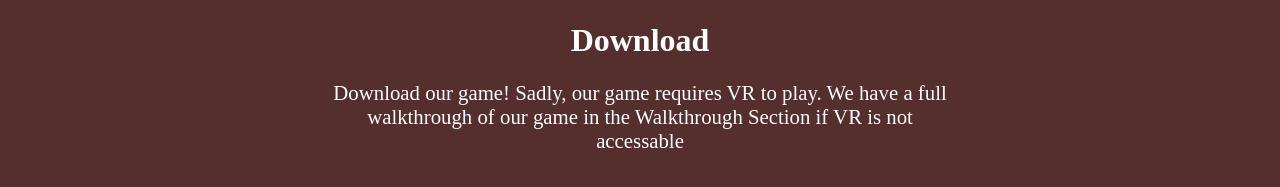
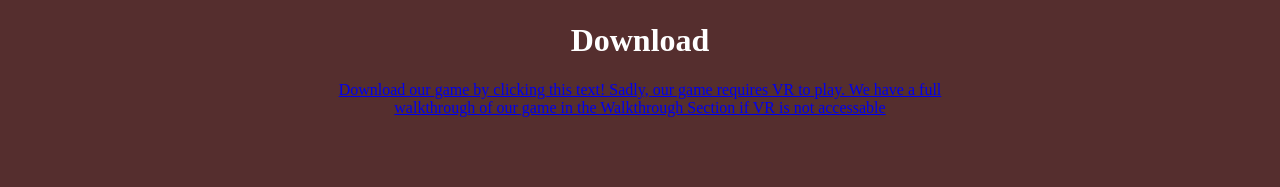
Before and after one commit to ryanbevan3/ryanbevan3.github.io, a plain HTML site: page youtube.html in a window 1280 px wide. Shown: the part 55-242 px from the top of the page. Drawn offline with Linux system fonts and the light colour scheme.

Commit message:
Add files via upload

```diff
--- a/youtube.html
+++ b/youtube.html
@@ -23,7 +23,7 @@
 		<div class="container">
             <div class="homeHeader">
                 <h1>Download</h1>
-				<p>Download our game! Sadly, our game requires VR to play. We have a full walkthrough of our game in the Walkthrough Section if VR is not accessable</p>
+				<a href="https://www.dropbox.com/s/lim56kpwo1cenc9/HiddenEscapeVR.zip?dl=0"> Download our game by clicking this text! Sadly, our game requires VR to play. We have a full walkthrough of our game in the Walkthrough Section if VR is not accessable</a>
             </div>
         </div>
 
```
